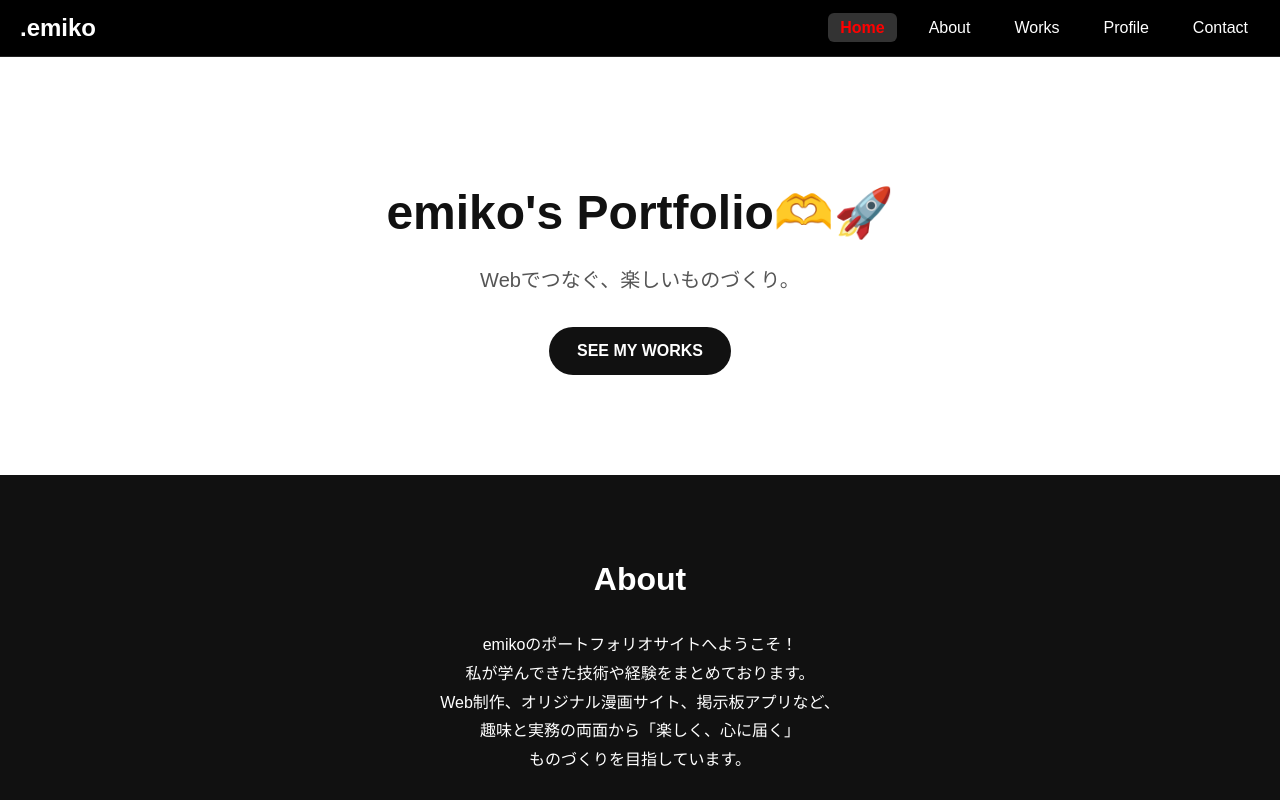
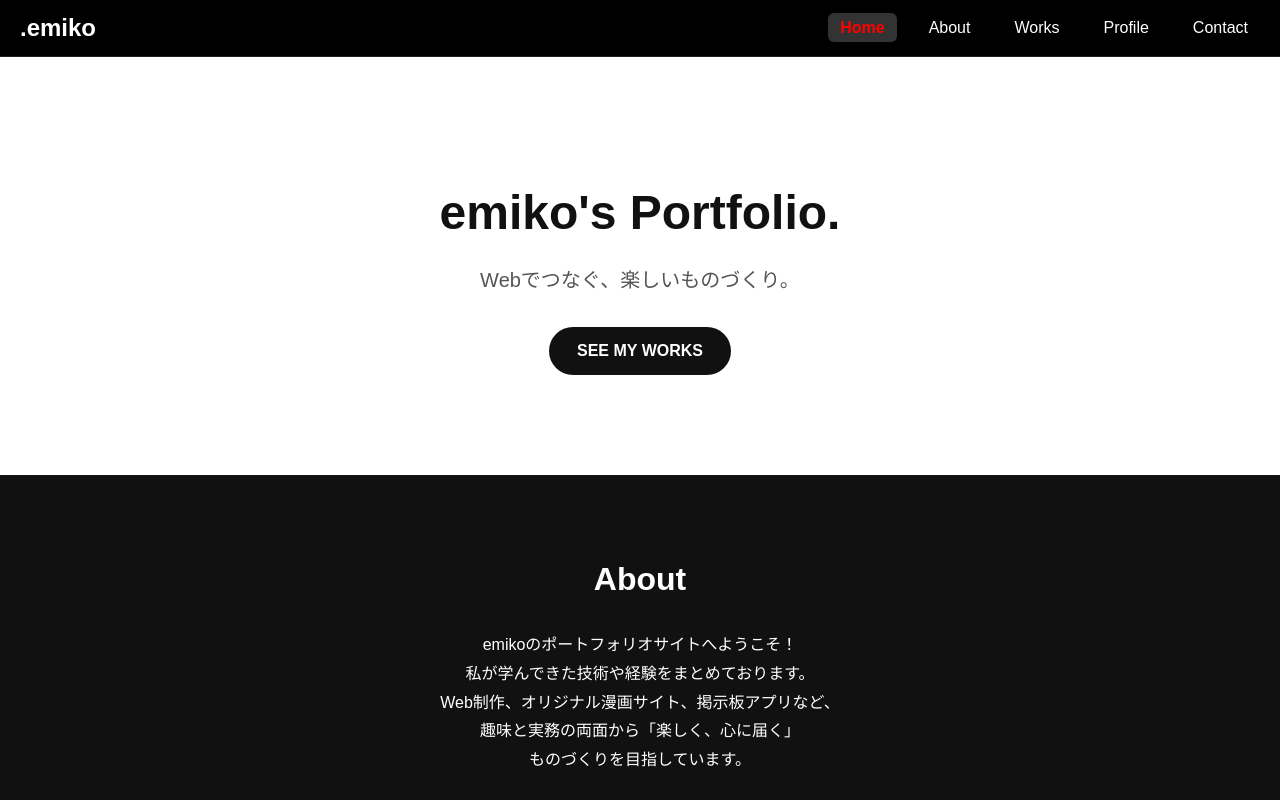
Before and after one commit to emikohonda/emiko, a Next.js app: page / in a window 1280 px wide. Shown: the top 800 px of the page. Built offline with nearby package versions, Linux system fonts and the light colour scheme.

Commit message:
タイトルを変更

```diff
--- a/app/page.tsx
+++ b/app/page.tsx
@@ -9,7 +9,7 @@ export default function HomePage() {
   return (
     <main className="home">
       <section id="home" className="section hero">
-        <h1 className="hero-title">emiko&apos;s Portfolio🫶🚀</h1>
+        <h1 className="hero-title">emiko&apos;s Portfolio.</h1>
         <p className="hero-lead">Webでつなぐ、楽しいものづくり。</p>
         <Link href='#works' className="cta-btn">
           SEE MY WORKS
```
